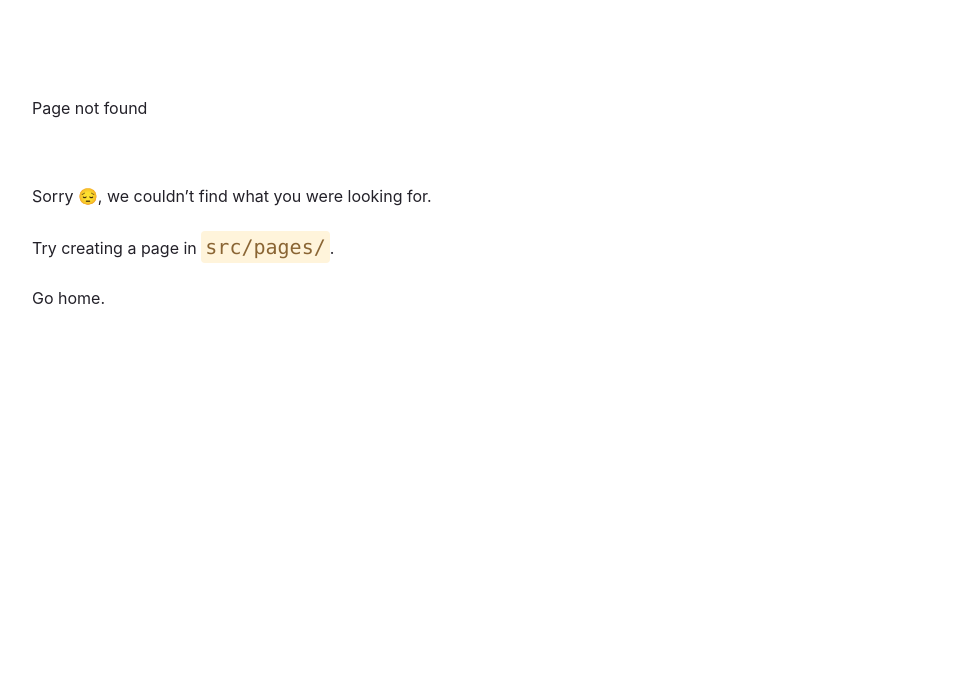
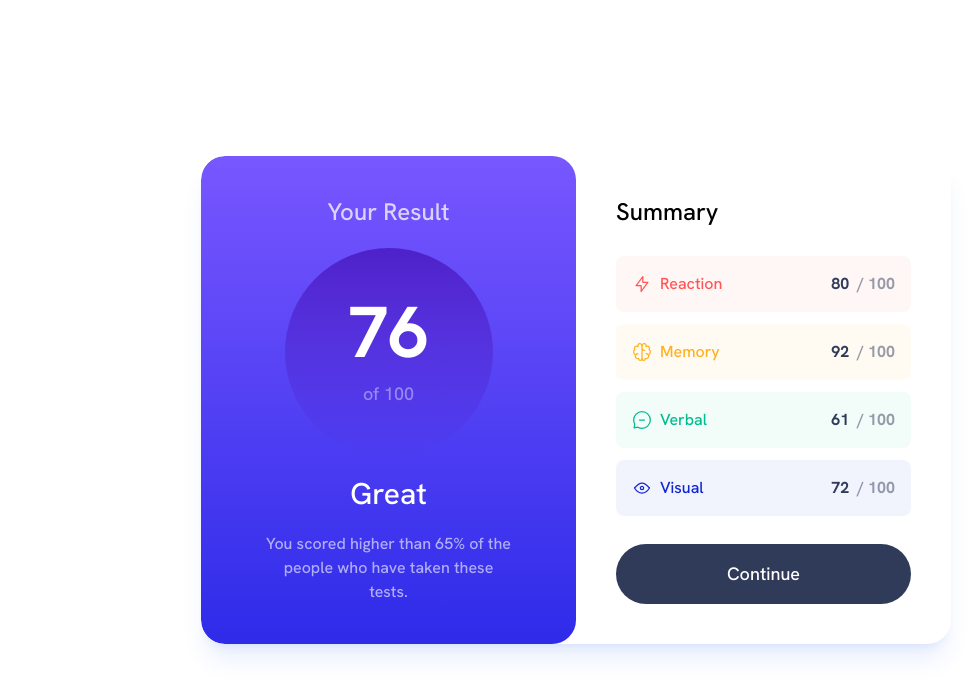
Before and after one commit to MuniruIssah/frontendmento-main, a Gatsby site: page /components/results-summary-component in a window 1280 px wide. Before the commit this address had no page. Shown: the whole page, without its empty margins (64-1044 px from the left). Built offline with nearby package versions, Linux system fonts and the light colour scheme; Gatsby itself is replaced by a stand-in of ours.

Commit message:
Completes Results summary component

```diff
--- a/gatsby-browser.js
+++ b/gatsby-browser.js
@@ -12,3 +12,8 @@ import "@fontsource/outfit/600.css"
 import "@fontsource/red-hat-display/500.css"
 import "@fontsource/red-hat-display/700.css"
 import "@fontsource/red-hat-display/900.css"
+
+
+import "@fontsource/hanken-grotesk/500.css"
+import "@fontsource/hanken-grotesk/700.css"
+import "@fontsource/hanken-grotesk/800.css"
--- a/package.json
+++ b/package.json
@@ -16,6 +16,7 @@
   },
   "dependencies": {
     "@fontsource/crete-round": "^4.5.9",
+    "@fontsource/hanken-grotesk": "^4.5.2",
     "@fontsource/lexend-deca": "^4.5.14",
     "@fontsource/outfit": "^4.5.11",
     "@fontsource/overpass": "^4.5.11",
--- /dev/null
+++ b/src/features/results-summary-component/components/ResultsSummaryCard.js
@@ -0,0 +1,68 @@
+import React from 'react';
+import reaction from '../images/icon-reaction.svg'
+import memory from '../images/icon-memory.svg'
+import verbal from '../images/icon-verbal.svg'
+import visual from '../images/icon-visual.svg'
+import '../index.css'
+const ResultsSummaryCard = () => {
+    return (
+        <div className={'results_card_wrapper'}>
+            <div className={'results_col_one'}>
+                <span className={'results_main_title'}>Your Result</span>
+                <div className={'results_circle'}>
+                    <span className={'results_main_number'}>76</span>
+                    <span className={'results_sub_number'}>of 100</span>
+                </div>
+                <span className={'results_status'}>Great</span>
+                <p className={'results_sub_status'}>You scored higher than 65% of the people who have taken these tests.</p>
+            </div>
+            <div className={'results_col_two'}>
+                <span className={'results_summary_title'}>Summary</span>
+                <div className={'results_summary_list'}>
+                    {
+                        summaries.map((item,index)=><SummaryItem {...item} key={index} />)
+                    }
+                </div>
+                <button className={'results_continue'}>Continue</button>
+            </div>
+        </div>
+    );
+};
+
+export default ResultsSummaryCard;
+
+
+const SummaryItem=({icon,title,score,extraClasses})=>{
+    return(
+        <div className={`results_summary_item_wrapper ${extraClasses} `}>
+            <div className={'results_summary_item_title'}><img className={''} src={icon} alt={title}/><span>{title}</span></div>
+            <div className={'results_summary_item_value'}><span className={'text-[#303B5A]'}>{score}</span><span className={'text-[#303B5A]/50'}>/ 100</span></div>
+        </div>)
+}
+
+const summaries=[{
+    icon:reaction,
+    title:'Reaction',
+    score:'80',
+    extraClasses:'text-[#FF5757] bg-[#FF5757]/5'
+},
+    {
+        icon:memory,
+        title:'Memory',
+        score:'92',
+        extraClasses:'text-[#FFB01F] bg-[#FFB01F]/5'
+    },
+    {
+        icon:verbal,
+        title:'Verbal',
+        score:'61',
+        extraClasses:'text-[#00BD91] bg-[#00BD91]/5'
+    },
+    {
+        icon:visual,
+        title:'Visual',
+        score:'72',
+        extraClasses:'text-[#1125D4] bg-[#1125D4]/5'
+    },
+
+]
--- /dev/null
+++ b/src/features/results-summary-component/index.css
@@ -0,0 +1,56 @@
+@tailwind base;
+@tailwind components;
+@tailwind utilities;
+
+.results_card_wrapper{
+    @apply max-w-[750px] h-[100vh] overflow-auto md:h-auto md:min-h-[60vh] md:rounded-3xl shadow-xl shadow-blue-600/10 grid md:grid-cols-2 bg-white;
+}
+
+.results_col_one{
+    @apply text-white bg-gradient-to-b from-[#7857FF] to-[#2E2BE9] md:rounded-t-3xl  rounded-b-3xl text-center flex flex-col items-center justify-between p-8 space-y-5  md:p-10;
+}
+
+.results_col_two{
+    @apply py-5 px-7 md:p-10 flex flex-col justify-between items-start space-y-6 md:space-y-0;
+}
+
+.results_continue{
+    @apply w-full rounded-full p-4 text-lg text-white bg-[#303B5A] hover:bg-gradient-to-b hover:from-[#7857FF] hover:to-[#2E2BE9] transition-all ease-in-out;
+}
+
+.results_circle{
+    @apply flex flex-col h-32 w-32 md:h-52 md:w-52 rounded-full bg-gradient-to-b from-[#4E21CA] to-[#2421CA]/0 flex flex-col justify-center items-center space-y-2 md:space-y-3;
+}
+.results_summary_list{
+   @apply flex flex-col space-y-3 w-full;
+}
+
+.results_main_title{
+    @apply text-lg md:text-2xl opacity-75;
+}
+
+.results_main_number{
+    @apply text-5xl md:text-7xl font-bold;
+}
+
+.results_sub_number{
+    @apply opacity-40 text-sm md:text-lg;
+}
+
+.results_status{ @apply text-2xl md:text-3xl font-medium}
+.results_sub_status{ @apply w-5/6 opacity-60}
+.results_summary_title{@apply text-lg md:text-2xl}
+
+
+
+.results_summary_item_wrapper{
+    @apply w-full flex items-center justify-between p-4 rounded-lg
+}
+
+.results_summary_item_title{
+    @apply font-medium flex items-center space-x-2
+}
+
+.results_summary_item_value{
+    @apply font-bold flex items-center space-x-2
+}
--- /dev/null
+++ b/src/pages/components/results-summary-component/index.js
@@ -0,0 +1,12 @@
+import React from 'react';
+import ResultsSummaryCard from "../../../features/results-summary-component/components/ResultsSummaryCard";
+
+const Index = () => {
+    return (
+        <div className={'rscomp'}>
+            <ResultsSummaryCard/>
+        </div>
+    );
+};
+
+export default Index;
--- a/src/styles/global.css
+++ b/src/styles/global.css
@@ -220,3 +220,11 @@ svg {
 .oscomp{
     font-family: "Red Hat Display", sans-serif;
 }
+
+
+/*  RESULTS SUMMARY COMPONENT*/
+.rscomp{
+    font-family: "Hanken Grotesk", sans-serif;
+    @apply w-[100vw] h-[100vh]  grid place-items-center;
+
+}
```
Also changed, not shown: src/utils/index.js (+8 -0 lines), src/features/results-summary-component/images/icon-memory.svg (added), src/features/results-summary-component/images/icon-reaction.svg (added), src/features/results-summary-component/images/icon-verbal.svg (added), src/features/results-summary-component/images/icon-visual.svg (added), src/images/designs/results-summary-preview.png (added), src/pages/components/results-summary-component/README.md (added), src/pages/components/results-summary-component/screenshot.png (added), src/pages/components/results-summary-component/screenshot1.png (added), src/pages/components/results-summary-component/screenshot_mobile.png (added), 1 other file.
